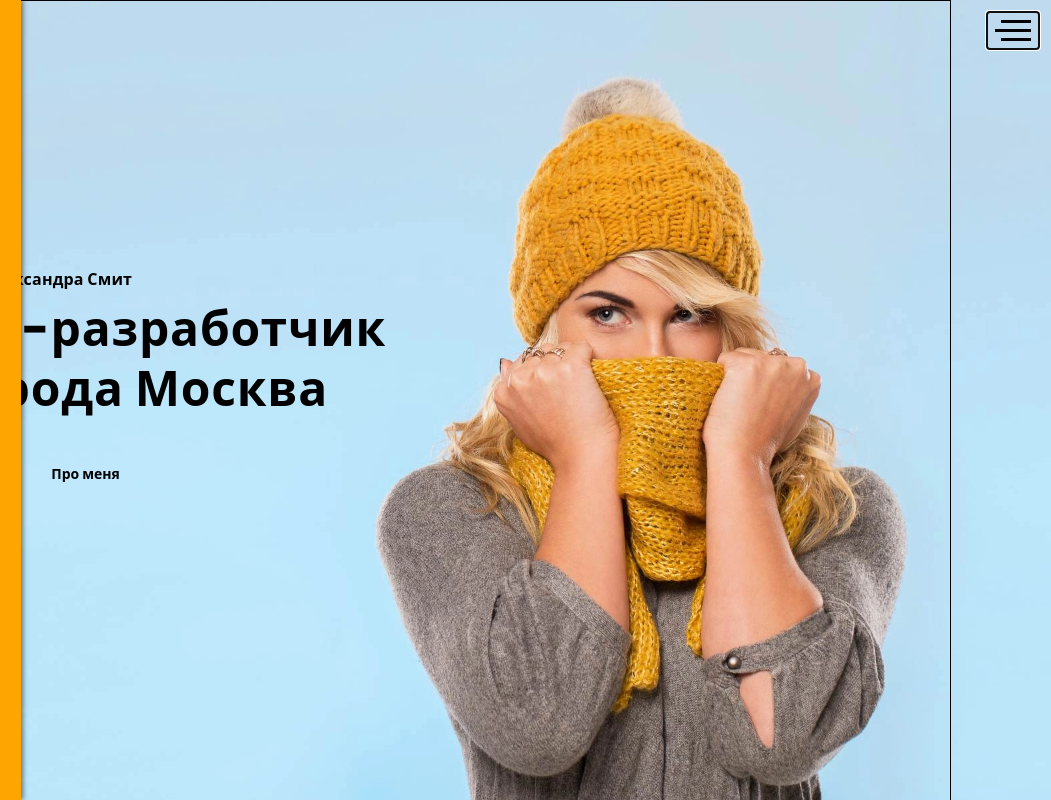
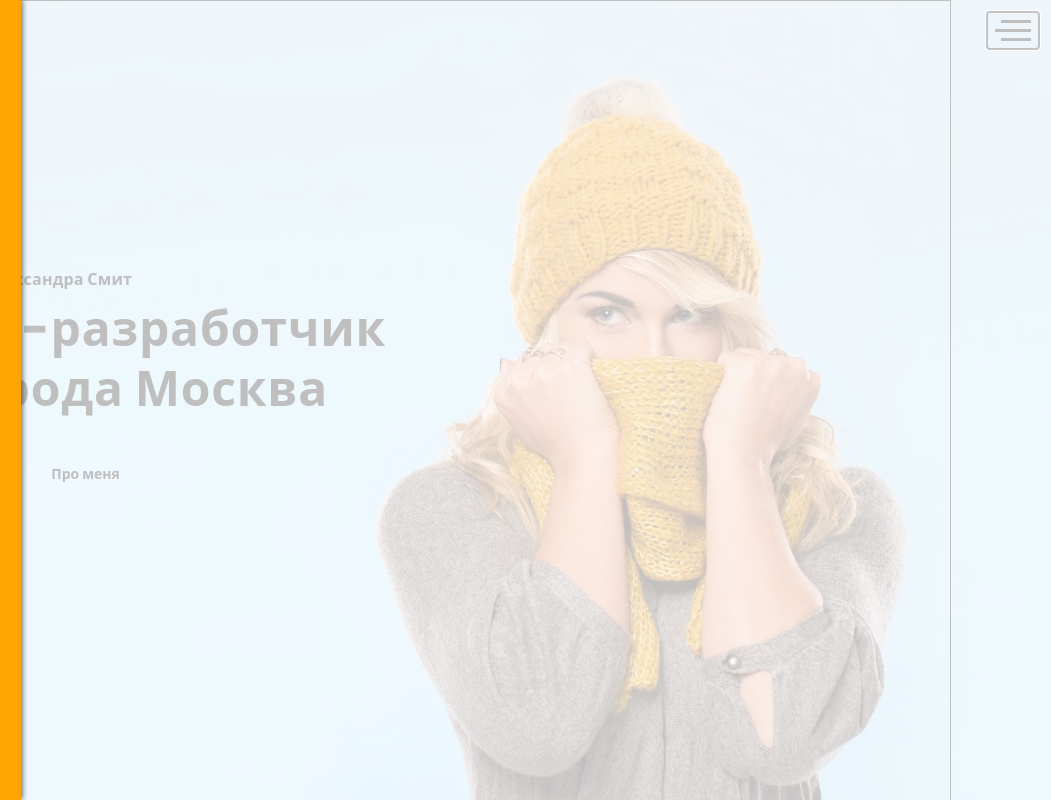
Before and after one commit to TheLevius/portfolio_vanilla, a website built with Vite: page index.html in a window 1280 px wide. Both pictures are taken after a click on the button 1242 px from the left and 30 px from the top of the page. Shown: the top 800 px of the page, 229-1280 px from the left. Built offline with nearby package versions, Linux system fonts and the light colour scheme; files whose address does not match are found by name.

Commit message:
fix: overlay id

```diff
--- a/index.html
+++ b/index.html
@@ -58,7 +58,7 @@
 				</div>
 			</div>
 		</div>
-		<div class="overlay" id="#overlay">&nbsp;</div>
+		<div class="overlay" id="overlay">&nbsp;</div>
 		<div class="section section--wallpaper_hero section--relative">
 			<button class="burger" id="burger">
 				<svg class="burger__icon" width="36" height="21" viewBox="0 0 36 21" fill="currentColor"
--- a/src/menu/menu.scss
+++ b/src/menu/menu.scss
@@ -56,7 +56,7 @@
   pointer-events: none;
   z-index: 1;
 	&--active {
-		opacity: 1;
+		opacity: 0.75;
 		pointer-events: auto;
 	}
 }
```
